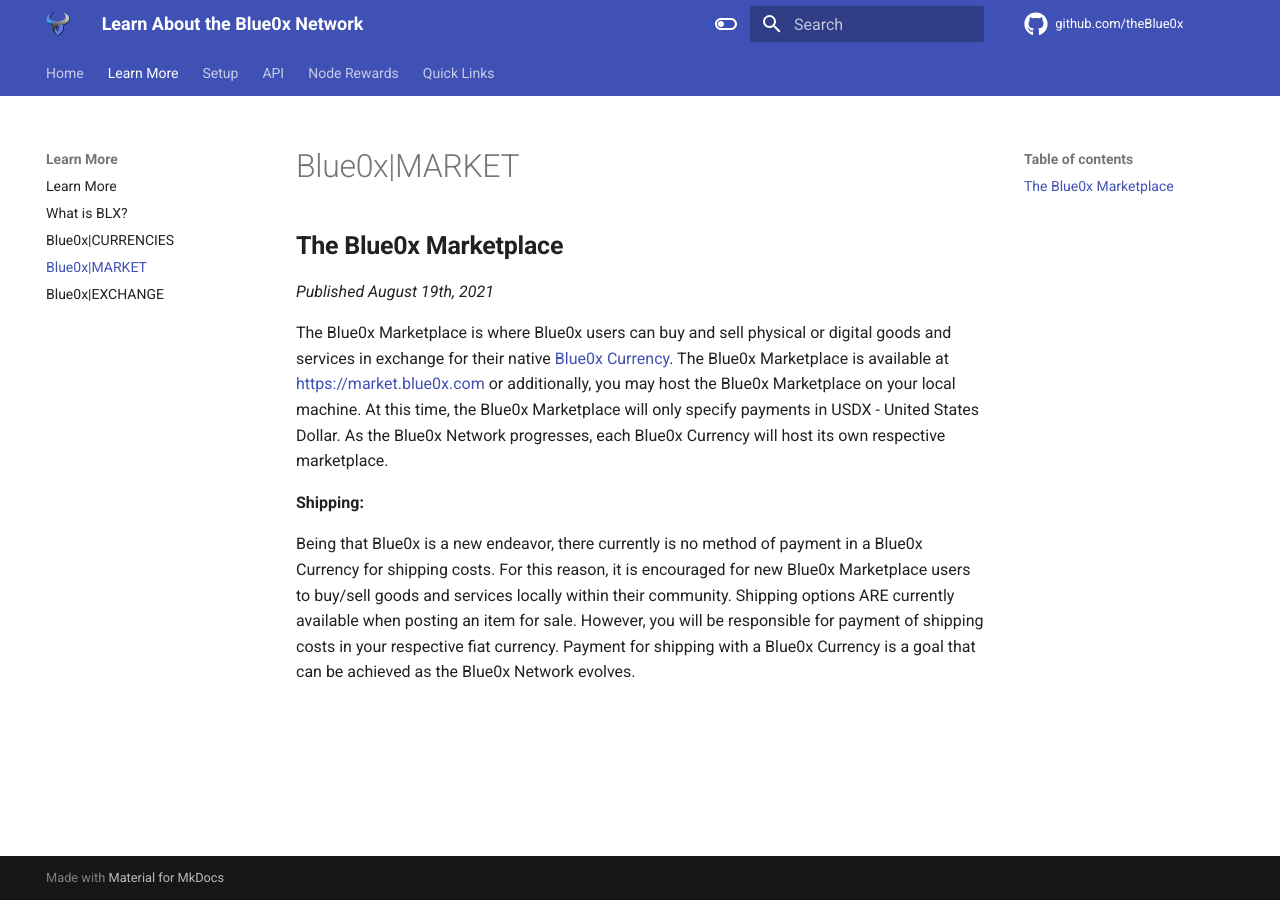
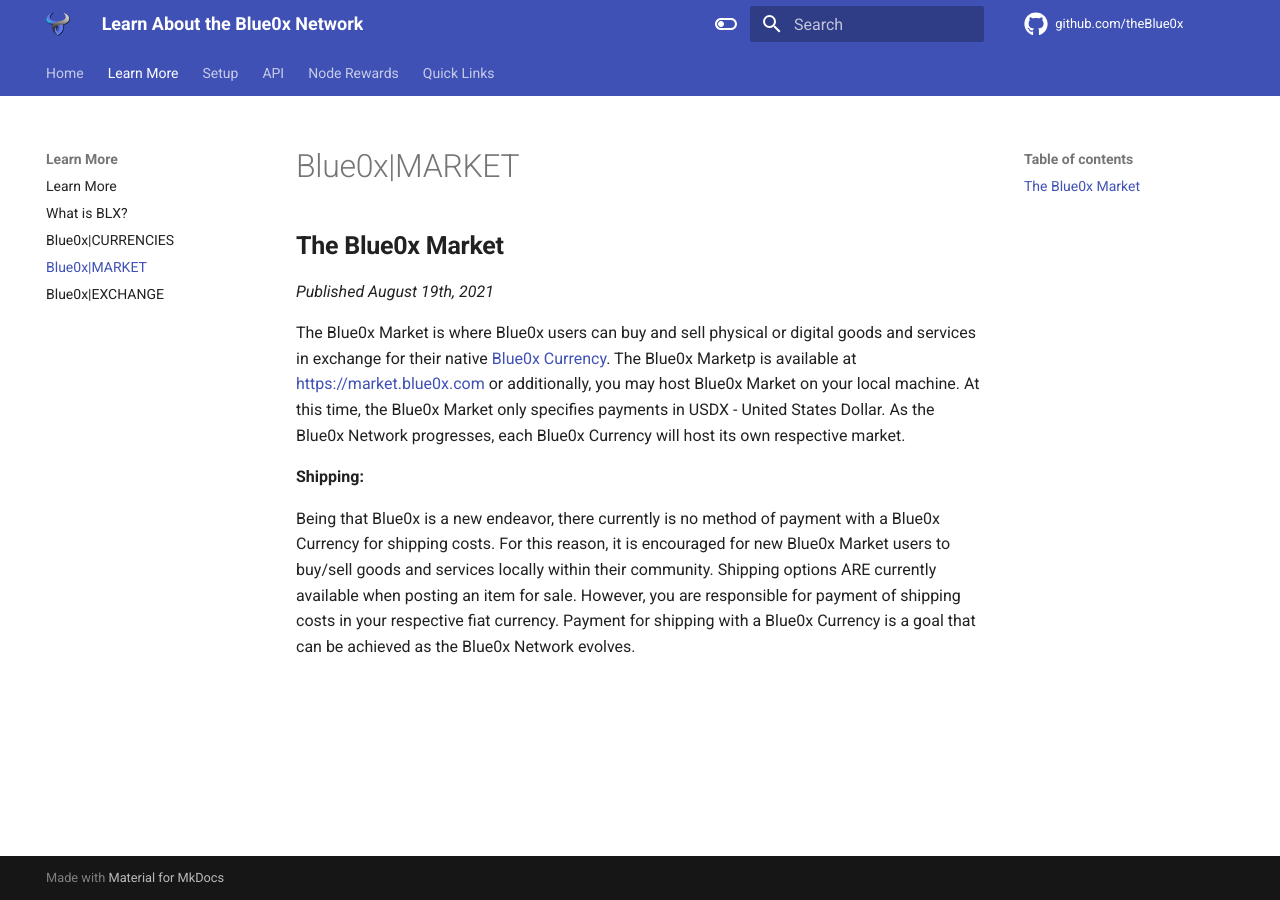
Before and after one commit to theBlue0x/docs, an MkDocs documentation site: the page built from docs/learn_more/marketplace.md, in a window 1280 px wide. Built offline with MkDocs 1.6.1 and Material for MkDocs 9.7.7, drawn with Linux system fonts in a browser that asks for light colours.

Commit message:
Update marketplace.md

```diff
--- a/docs/learn_more/marketplace.md
+++ b/docs/learn_more/marketplace.md
@@ -1,9 +1,9 @@
-## **The Blue0x Marketplace** ##
+## **The Blue0x Market** ##
 
 _Published August 19th, 2021_
 
-The Blue0x Marketplace is where Blue0x users can buy and sell physical or digital goods and services in exchange for their native [Blue0x Currency](currencies.md).  The Blue0x Marketplace is available at [https://market.blue0x.com](https://market.blue0x.com) or additionally, you may host the Blue0x Marketplace on your local machine.  At this time, the Blue0x Marketplace will only specify payments in USDX - United States Dollar.  As the Blue0x Network progresses, each Blue0x Currency will host its own respective marketplace.
+The Blue0x Market is where Blue0x users can buy and sell physical or digital goods and services in exchange for their native [Blue0x Currency](currencies.md).  The Blue0x Marketp is available at [https://market.blue0x.com](https://market.blue0x.com) or additionally, you may host Blue0x Market on your local machine.  At this time, the Blue0x Market only specifies payments in USDX - United States Dollar.  As the Blue0x Network progresses, each Blue0x Currency will host its own respective market.
 
 **Shipping:**
 
-Being that Blue0x is a new endeavor, there currently is no method of payment in a Blue0x Currency for shipping costs.  For this reason, it is encouraged for new Blue0x Marketplace users to buy/sell goods and services locally within their community.  Shipping options ARE currently available when posting an item for sale.  However, you will be responsible for payment of shipping costs in your respective fiat currency.  Payment for shipping with a Blue0x Currency is a goal that can be achieved as the Blue0x Network evolves.
+Being that Blue0x is a new endeavor, there currently is no method of payment with a Blue0x Currency for shipping costs.  For this reason, it is encouraged for new Blue0x Market users to buy/sell goods and services locally within their community.  Shipping options ARE currently available when posting an item for sale.  However, you are responsible for payment of shipping costs in your respective fiat currency.  Payment for shipping with a Blue0x Currency is a goal that can be achieved as the Blue0x Network evolves.
```
